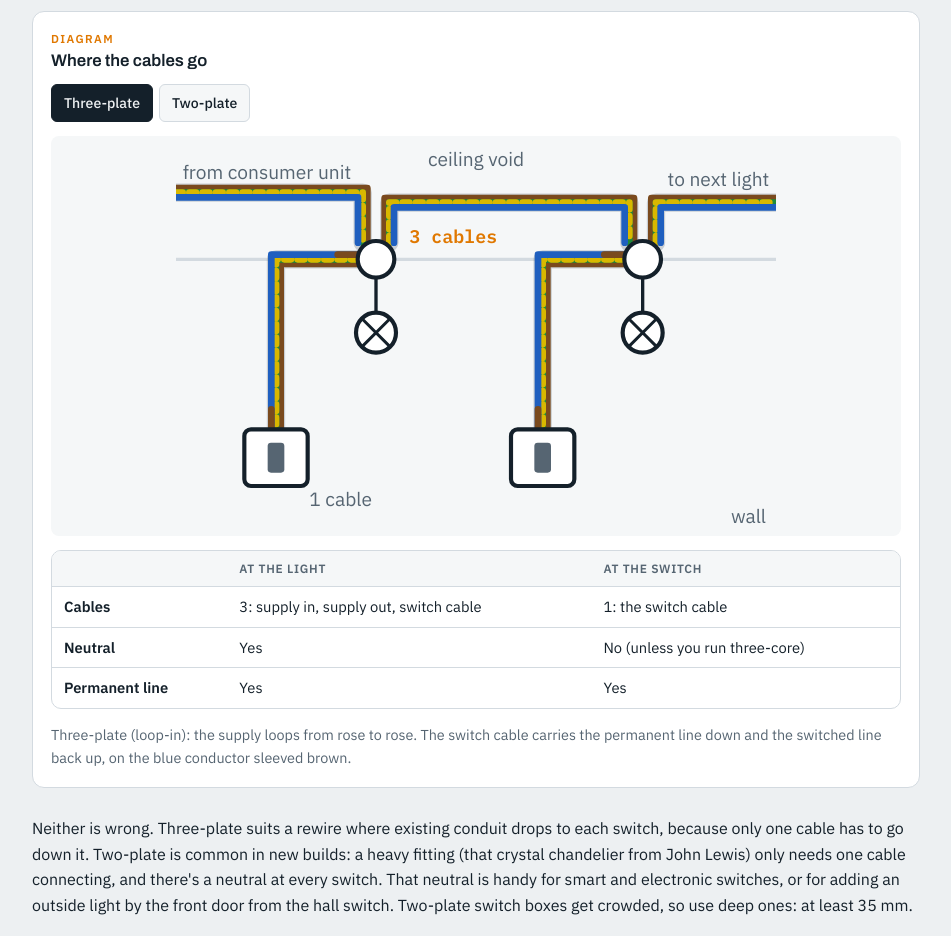
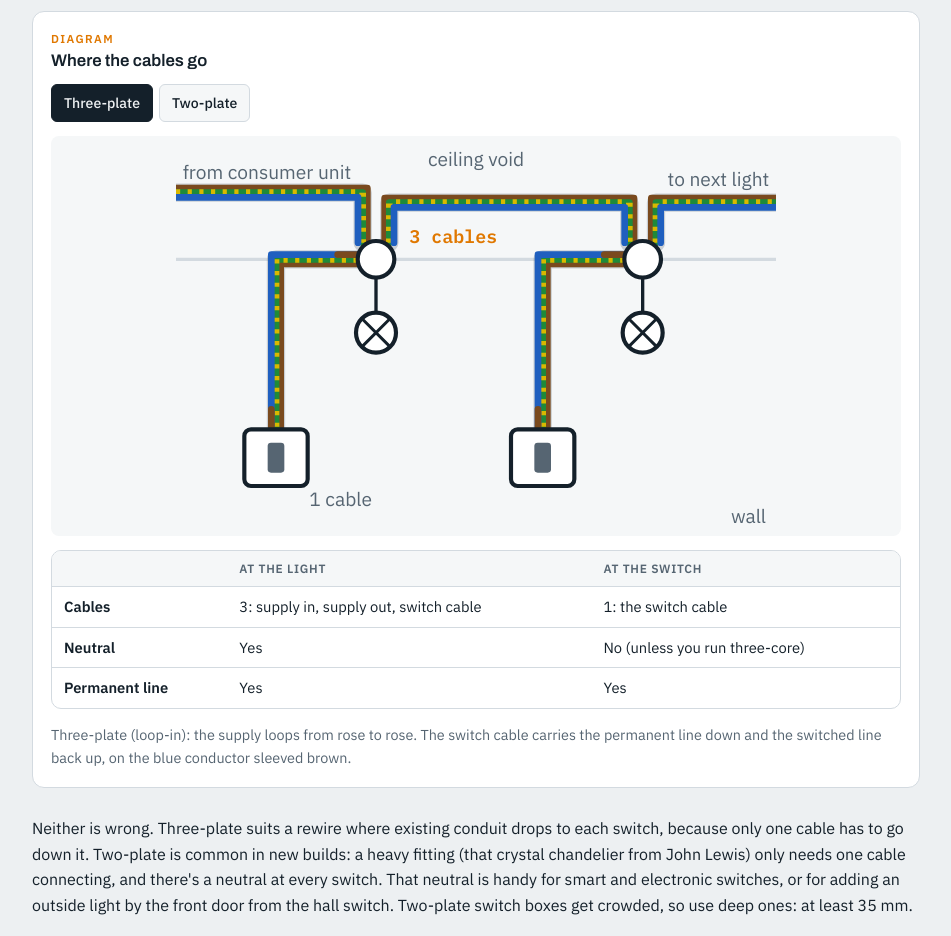
Before and after one commit to paul-norman/electrician-theory-training, a plain HTML site: page revision/circuits/lighting-circuits.html in a window 1280 px wide. Shown: the part 1320-2256 px from the top of the page, without its empty margins (164-1115 px from the left). Drawn offline with Linux system fonts and the light colour scheme.

Commit message:
Where the cables go: square, shorter yellow blobs so the CPC's green shows

```diff
--- a/revision/circuits/lighting-circuits.html
+++ b/revision/circuits/lighting-circuits.html
@@ -295,7 +295,7 @@
     var P = pts(d), h = '<path d="' + d + '" fill="none" stroke="var(--muted)" stroke-width="11" stroke-linecap="round" stroke-linejoin="round" opacity="0.28"/>';
     var L = offset(P, -2.8), E = offset(P, 0), N = offset(P, 2.8);
     h += '<path class="wire w-line" d="' + dstr(L) + '" stroke-width="2"/>';
-    h += '<path class="wire w-cpc-g" d="' + dstr(E) + '" stroke-width="2"/><path class="wire w-cpc-y" d="' + dstr(E) + '" stroke-width="2" style="stroke-dasharray:4 4"/>';
+    h += '<path class="wire w-cpc-g" d="' + dstr(E) + '" stroke-width="2"/><path class="wire w-cpc-y" d="' + dstr(E) + '" stroke-width="2" style="stroke-dasharray:2.5 4.5;stroke-linecap:butt"/>';
     h += '<path class="wire w-neutral" d="' + dstr(N) + '" stroke-width="2"/>';
     if (sleeved) { var len = plen(N); h += '<path class="wire w-line" d="' + dstr(N) + '" stroke-width="2.6" stroke-linecap="butt" style="stroke-dasharray:12 ' + (len - 24).toFixed(1) + ' 12"/>'; }
     return h;
```
